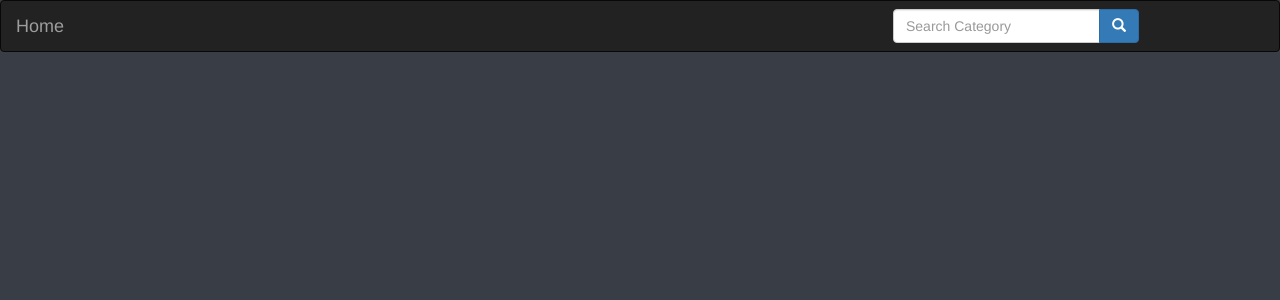
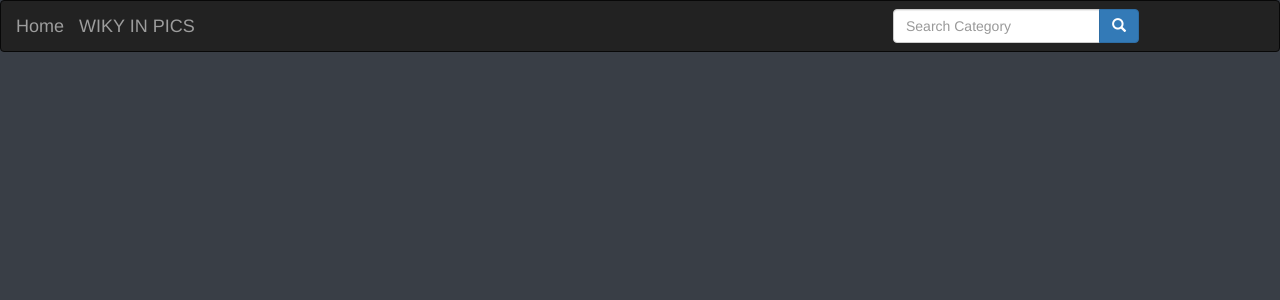
Before and after one commit to owinolawrence/personal-gallery, a Django app: page / in a window 1280 px wide. Shown: the top 300 px of the page. Run offline with Django 3.2, Linux system fonts and the light colour scheme; data that the repository does not hold is empty; some libraries are stand-ins or nearby versions.

Commit message:
fix identation error

```diff
--- a/photos/templates/index.html
+++ b/photos/templates/index.html
@@ -4,13 +4,16 @@
 <link href="https://fonts.googleapis.com/css?family=Abril+Fatface&display=swap" rel="stylesheet">
 
 <body>
-
+    <div class="card">
+        <h1>Welcome to Wiky is a vibrant community of creatives, sharing copyright free images. All images are released
+            under the wicky License. </h1>
+    </div>
 
     <div class="col-md-4">
         <div class="card">
             <a data-toggle="modal" data-target="#{{photo.id}}">
-                <img style="padding-top:40px; padding-bottom:40px;" src="{{photo.image.cdn_url}}" alt="Image" height="300"
-                    width="300"><br><br>
+                <img style="padding-top:40px; padding-bottom:40px;" src="{{photo.image.cdn_url}}" alt="Image"
+                    height="300" width="300"><br><br>
             </a>
         </div>
     </div>
@@ -31,8 +34,8 @@
 
                         <button class="btn btn-primary" onclick="imageurl('{{image.id}}-url')">Copy Image
                             link</button>
-                        <input class="form-control input-lg" type="text"
-                            value="{{photo.image.cdn_url}}" id="{{image.id}}-url">
+                        <input class="form-control input-lg" type="text" value="{{photo.image.cdn_url}}"
+                            id="{{image.id}}-url">
                     </div>
                 </div>
                 <script>
--- a/photos/templates/navbar.html
+++ b/photos/templates/navbar.html
@@ -14,6 +14,7 @@
       <div class="navbar-header">
 
         <div class="navbar-brand" href="{% url 'index' %}">Home</div>
+        <div class="navbar-brand" href="{% url 'index' %}">WIKY IN PICS</div>
       </div>
 
       <div class="col-sm-4 col-md-4 navbar-right">
```
